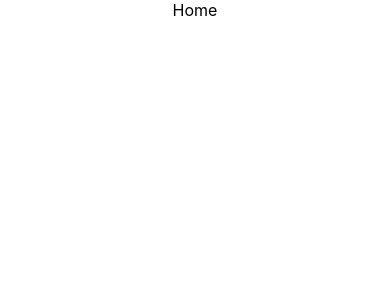
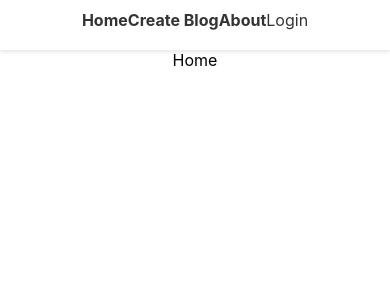
Before and after one commit to wongiro/mBlog, a React (Create React App) app in the folder m-blog/: page / in a window 390 px wide. Shown: the top 300 px of the page. Built offline with nearby package versions, Linux system fonts and the light colour scheme.

Commit message:
added the navbar feature to the header

```diff
--- a/m-blog/package.json
+++ b/m-blog/package.json
@@ -9,6 +9,7 @@
     "firebase": "^9.17.2",
     "react": "^18.2.0",
     "react-dom": "^18.2.0",
+    "react-icons": "^4.8.0",
     "react-router-dom": "^6.8.2",
     "react-scripts": "5.0.1",
     "web-vitals": "^2.1.4"
--- a/m-blog/src/App.js
+++ b/m-blog/src/App.js
@@ -1,13 +1,22 @@
 import './App.css';
+import { useState } from 'react';
 import { Route, Routes } from 'react-router-dom';
 import Home from './pages/Home';
 import About from './pages/About';
 import AddBlog from './pages/AddBlog';
 import NotFound from './pages/NotFound';
+import Header from './components/Header/Header';
+
+import './style.css';
+import './mediaQuerry.css';
 
 function App() {
+
+  const [active, setActive] = useState("home");
+
   return (
     <div className="App">
+    <Header  setActive={setActive} active={active}/>
      <Routes>
         <Route path="/" element={<Home />} />
         <Route path="/about" element={<About />} />
--- /dev/null
+++ b/m-blog/src/components/Header/Header.css
@@ -0,0 +1,99 @@
+.navbar {
+    display: flex;
+    justify-content: center;
+    align-items: center;
+    background-color: #ffffff;
+    box-shadow: 0 2px 4px rgba(0, 0, 0, 0.1);
+    height: 60px;
+    padding: 0 20px;
+  }
+
+  .navbar-buttons {
+    display: flex;
+    align-items: center;
+  }
+
+  .navbar-list {
+    margin-right: 10px;
+  }
+
+  .navbar-list-items {
+    list-style: none;
+    margin: 0;
+    padding: 0;
+    display: flex;
+  }
+
+  .navbar-list-items li {
+    margin-right: 10px;
+  }
+
+  .navbar-login-items {
+    list-style: none;
+    margin: 0;
+    padding: 0;
+  }
+
+  .navbar-login-items link li {
+    margin-right: 10px;
+  }
+
+  .navbar-login-items a {
+    color: #333333;
+    text-decoration: none;
+  }
+
+  .navbar-list-items a {
+    color: #333333;
+    text-decoration: none;
+    font-weight: bold;
+  }
+
+  .navbar-list-items a:hover {
+    color: #666666;
+  }
+
+  .navbar-login-items a:hover {
+    color: #666666;
+  }
+
+
+  /* Media Queries */
+  @media only screen and (max-width: 992px) {
+    .navbar {
+      height: auto;
+      padding: 10px 20px;
+    }
+
+    .navbar-buttons {
+      flex-direction: column;
+      align-items: flex-start;
+    }
+
+    .navbar-list {
+      margin-right: 0;
+      margin-bottom: 10px;
+    }
+
+    .navbar-login-items {
+      margin-left: auto;
+    }
+  }
+
+  @media only screen and (max-width: 576px) {
+    .navbar-buttons {
+      flex-direction: row;
+      justify-content: space-between;
+      align-items: center;
+    }
+
+    .navbar-list {
+      margin-bottom: 0;
+    }
+
+    .navbar-list-items li,
+    .navbar-login-items li {
+      margin-right: 0;
+      margin-bottom: 10px;
+    }
+  }
--- /dev/null
+++ b/m-blog/src/components/Header/Header.js
@@ -0,0 +1,34 @@
+import React from 'react';
+import { Link } from 'react-router-dom';
+import './Header.css';
+
+const Header = ({active, setActive}) => {
+  return (
+    <nav className='navbar'>
+      <div className='navbar-buttons'>
+        <div className='navbar-list'>
+          <ul className='navbar-list-items'>
+            <Link to="/" onClick={()=> setActive("home")}>
+                <li>Home</li>
+            </Link>
+            <Link to="/add-blog" onClick={()=> setActive("create")}>
+                <li >Create Blog</li>
+            </Link>
+            <Link to="/about" onClick={()=> setActive("about")}>
+                <li>About</li>
+            </Link>
+          </ul>
+        </div>
+        <div className='navbar-login'>
+          <ul className='navbar-login-items'>
+            <Link to="/login" onClick={()=> setActive("login")}>
+                <li>Login</li>
+            </Link>
+          </ul>
+        </div>
+      </div>
+    </nav>
+  );
+};
+
+export default Header;
--- a/m-blog/src/mediaQuerry.css
+++ b/m-blog/src/mediaQuerry.css
@@ -0,0 +1,95 @@
+/* ----- HEADER COMPONENT MEDIA QUERRIES -----*/
+
+/* Extra small devices (phones) */
+@media only screen and (max-width: 599px) {
+    .navbar {
+      flex-direction: column;
+      align-items: center;
+    }
+
+    .navbar-button {
+      width: 100%;
+    }
+
+    .list {
+      display: none;
+      width: 100%;
+    }
+
+    .list li {
+      margin: 10px 0;
+      text-align: center;
+    }
+
+    .list li a {
+      display: block;
+      padding: 10px;
+      border-bottom: 1px solid #fff;
+    }
+
+    .login {
+      width: 100%;
+    }
+  }
+
+  /* Small devices (landscape phones) */
+  @media only screen and (min-width: 600px) and (max-width: 959px) {
+    .navbar-button {
+      width: 100%;
+    }
+
+    .list {
+      display: none;
+      width: 100%;
+    }
+
+    .list li {
+      margin: 10px 0;
+      text-align: center;
+    }
+
+    .list li a {
+      display: block;
+      padding: 10px;
+      border-bottom: 1px solid #fff;
+    }
+
+    .login {
+      width: 100%;
+    }
+  }
+
+  /* Medium devices (tablets) */
+  @media only screen and (min-width: 960px) and (max-width: 1279px) {
+    .navbar {
+      justify-content: space-between;
+    }
+
+    .navbar-button {
+      width: auto;
+    }
+
+    .list {
+      display: flex;
+      align-items: center;
+      justify-content: flex-end;
+      width: auto;
+    }
+
+    .list li {
+      margin: 0 10px;
+      text-align: center;
+    }
+
+    .list li a {
+      display: inline-block;
+      padding: 10px;
+      border-bottom: none;
+    }
+
+    .login {
+      width: auto;
+    }
+  }
+
+    /* ----- END OF HEADER QUERRIES ----- */
```
Also changed, not shown: 1 other file (tests, documents, lock files or other folders).
